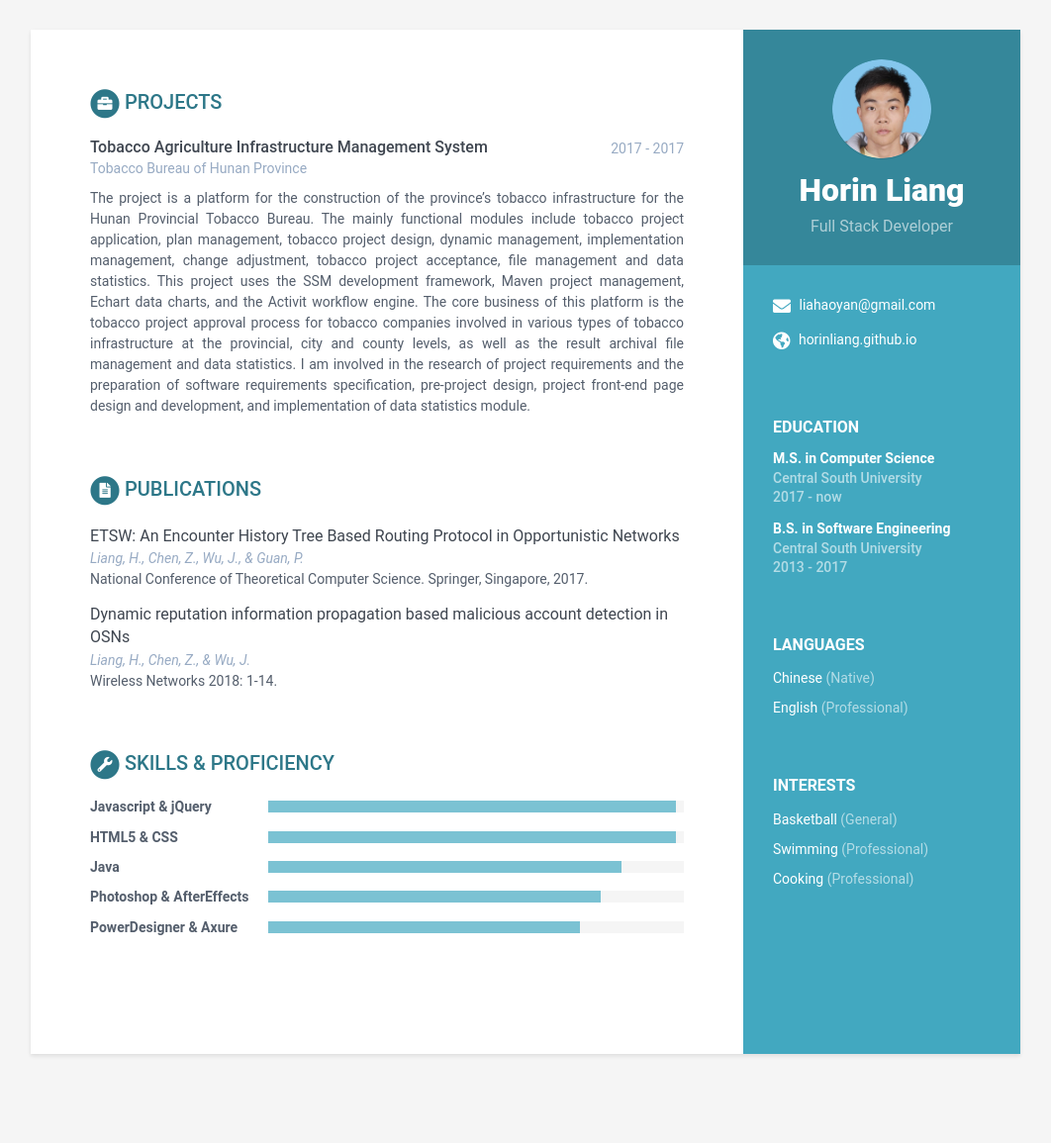
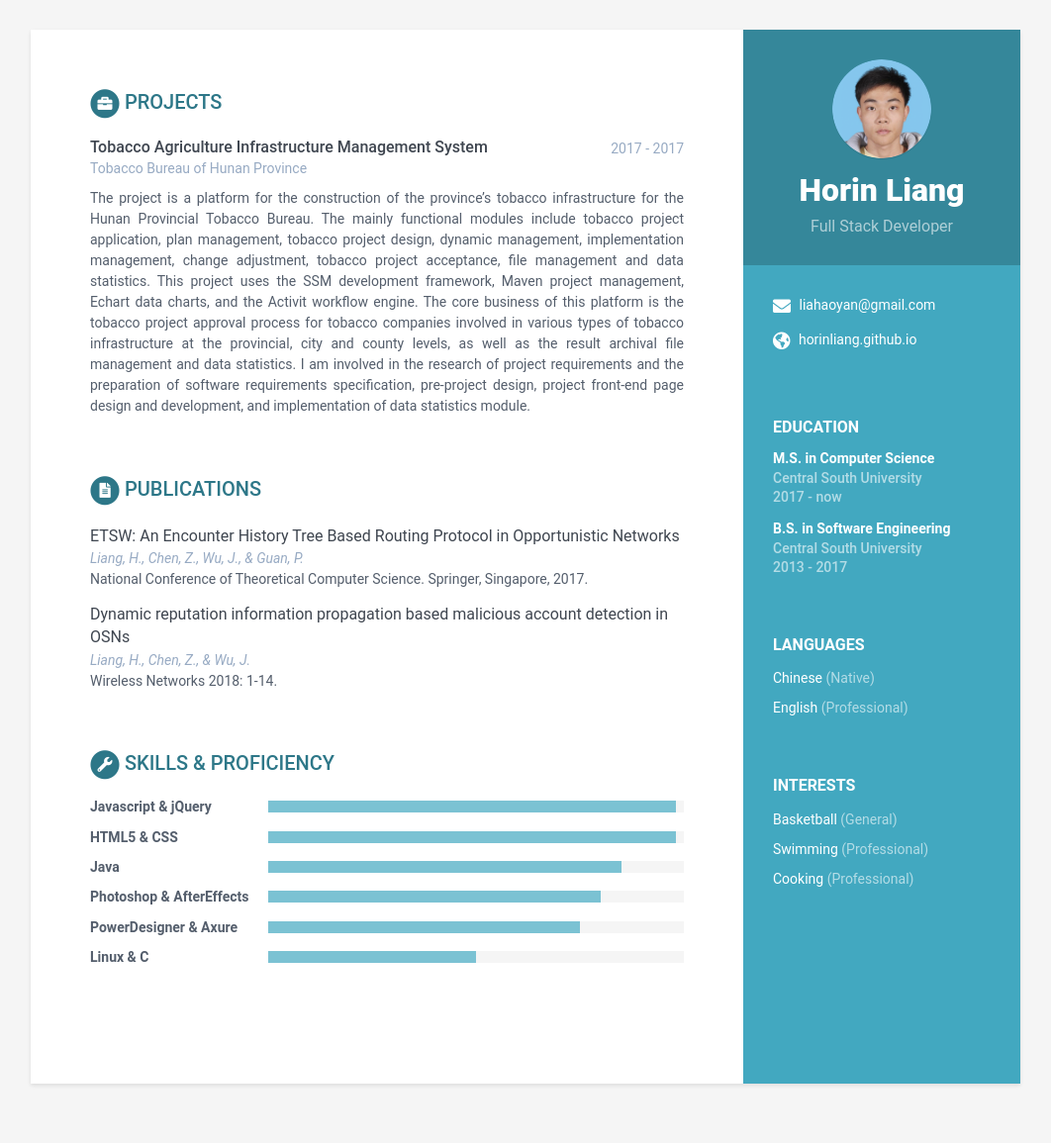
Before and after one commit to HorinLiang/horinliang.github.io, a Jekyll site: the page built from index.html, in a window 1280 px wide. Shown: the whole page at 99% size, without its empty margins (109-1171 px from the left). Built offline with Jekyll 4.4.1, drawn with Linux system fonts in a browser that asks for light colours; before the commit the page ends 1125 px from its top, so only the background shows below that.

Commit message:
Add skill

```diff
--- a/_data/data.yml
+++ b/_data/data.yml
@@ -170,5 +170,8 @@ skills:
       - name: PowerDesigner & Axure
         level: 75%
 
+      - name: Linux & C
+        level: 50%
+
 # footer: >
     # Designed with <i class="fas fa-heart"></i> by <a href="http://themes.3rdwavemedia.com" target="_blank" rel="nofollow">Xiaoying Riley</a>
```
